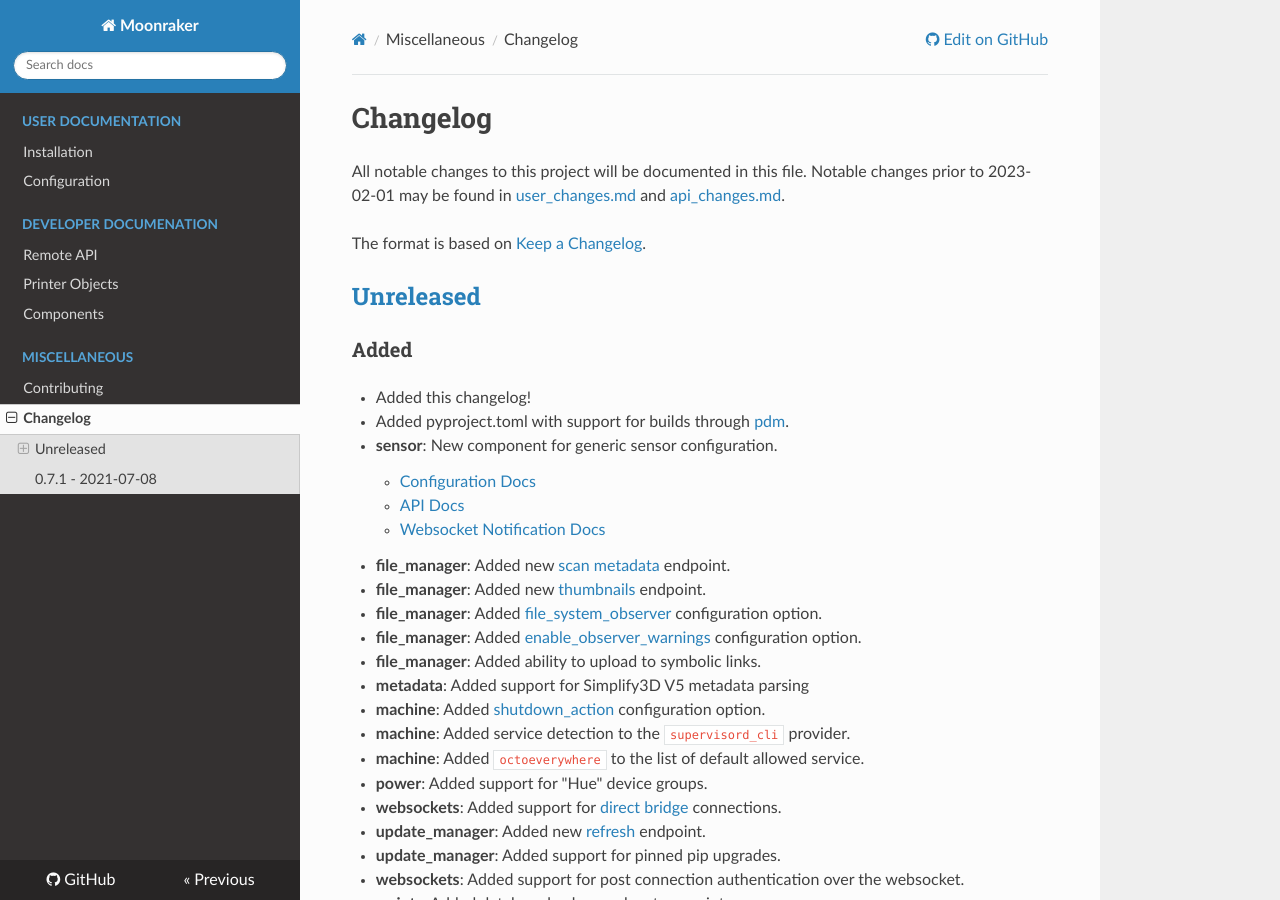
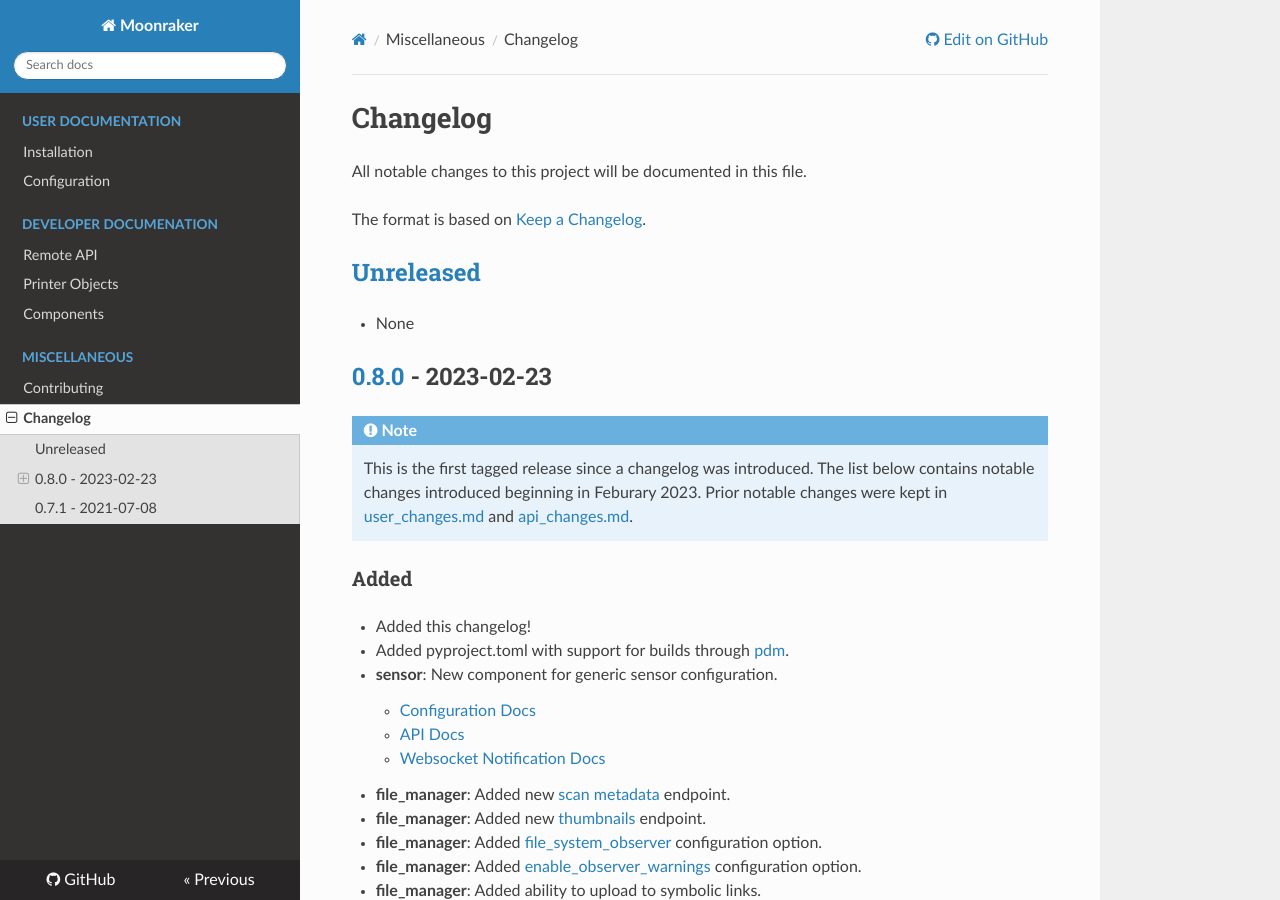
Before and after one commit to Marirossibn/moonraker, an MkDocs documentation site: the page built from docs/changelog.md, in a window 1280 px wide and 900 px high. Built offline with MkDocs 1.6.1, drawn with Linux system fonts in a browser that asks for light colours; nearby versions of some CDN libraries.

Commit message:
docs: bump version in changelog
Signed-off-by:  Eric Callahan <arksine.code@gmail.com>

```diff
--- a/docs/changelog.md
+++ b/docs/changelog.md
@@ -1,12 +1,19 @@
 # Changelog
 
 All notable changes to this project will be documented in this file.
-Notable changes prior to 2023-02-01 may be found in [user_changes.md] and
-[api_changes.md].
 
 The format is based on [Keep a Changelog].
 
 ## [Unreleased]
+
+- None
+
+## [0.8.0] - 2023-02-23
+
+!!! Note
+    This is the first tagged release since a changelog was introduced.  The list
+    below contains notable changes introduced beginning in Feburary 2023. Prior
+    notable changes were kept in [user_changes.md] and [api_changes.md].
 
 ### Added
 
@@ -81,5 +88,6 @@ The format is based on [Keep a Changelog].
 [api_changes.md]: api_changes.md
 
 <!-- Versions -->
-[unreleased]: https://github.com/Arksine/moonraker/compare/v0.7.1...HEAD
+[unreleased]: https://github.com/Arksine/moonraker/compare/v0.8.0...HEAD
+[0.8.0]: https://github.com/Arksine/moonraker/compare/v0.7.1...v0.8.0
 [0.7.1]: https://github.com/Arksine/moonraker/releases/tag/v0.7.1
```
